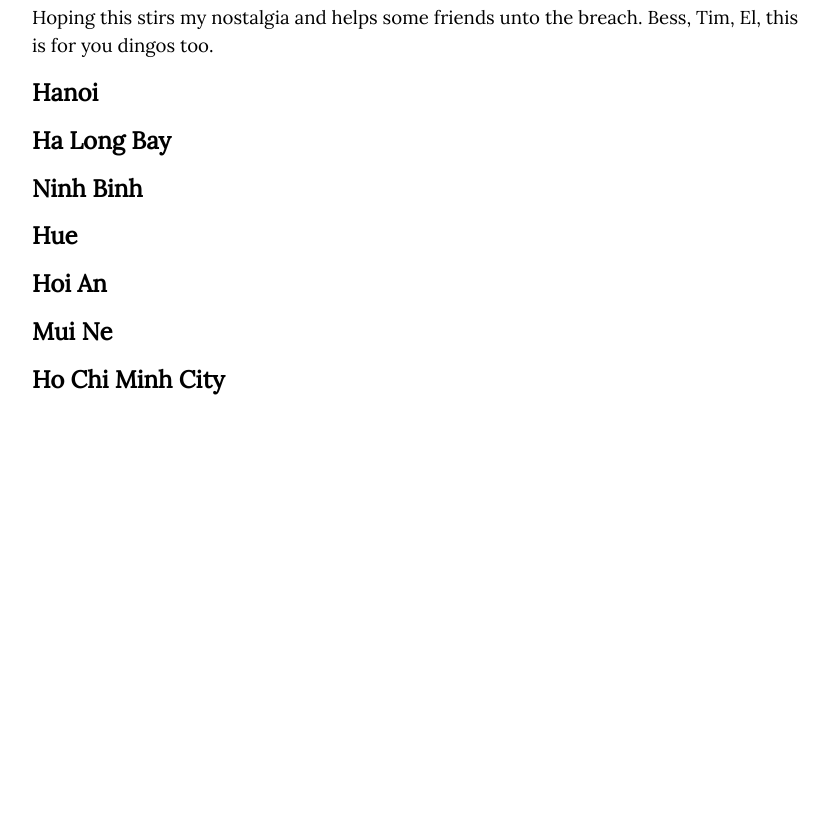
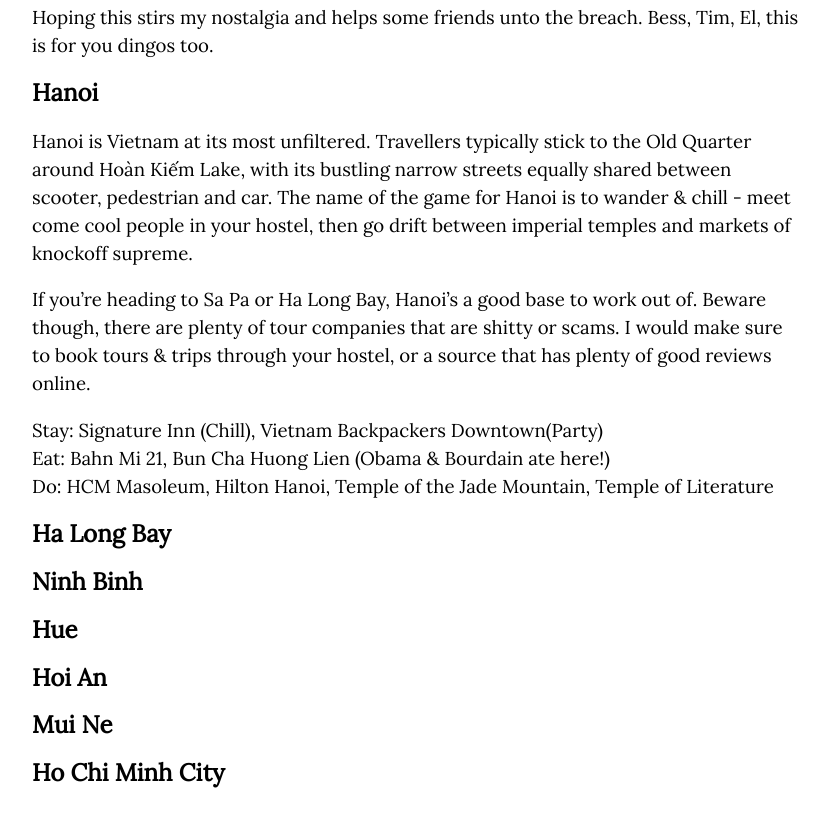
Before and after one commit to andrewlitt/andrewlitt.github.io, a plain HTML site: page 2018/12/28/AsiaPart1/index.html in a window 1280 px wide. Shown: the part 999-1825 px from the top of the page, without its empty margins (224-1053 px from the left). Before the commit the page ends 1473 px from the top, so only its background shows below. Drawn offline with Linux system fonts and the light colour scheme; a web font is replaced by a local one.

Commit message:
Site updated: 2019-01-01 21:51:21

```diff
--- a/2018/12/28/AsiaPart1/index.html
+++ b/2018/12/28/AsiaPart1/index.html
@@ -42,7 +42,10 @@
 <h2 id="Preface"><a href="#Preface" class="headerlink" title="Preface"></a>Preface</h2><p>In summer of 2018, I got the chance to do a bit of travelling - travelled Europe in May, and Southeast Asia from mid-June to late July. It was sweet, so I’m writing it down.</p>
 <p>While my trip started in Hong Kong and ended in Singapore, I’m going to start with Vietnam as a whole. Vietnam was overwhelmingly my favourite part of the journey. You’ll often hear the maxim of ‘vacation vs travel’, with the latter being a busier and more active way of moving through a trip. If this is you, Vietnam has much to offer.</p>
 <p>Hoping this stirs my nostalgia and helps some friends unto the breach. Bess, Tim, El, this is for you dingos too.</p>
-<h2 id="Hanoi"><a href="#Hanoi" class="headerlink" title="Hanoi"></a>Hanoi</h2><h2 id="Ha-Long-Bay"><a href="#Ha-Long-Bay" class="headerlink" title="Ha Long Bay"></a>Ha Long Bay</h2><h2 id="Ninh-Binh"><a href="#Ninh-Binh" class="headerlink" title="Ninh Binh"></a>Ninh Binh</h2><h2 id="Hue"><a href="#Hue" class="headerlink" title="Hue"></a>Hue</h2><h2 id="Hoi-An"><a href="#Hoi-An" class="headerlink" title="Hoi An"></a>Hoi An</h2><h2 id="Mui-Ne"><a href="#Mui-Ne" class="headerlink" title="Mui Ne"></a>Mui Ne</h2><h2 id="Ho-Chi-Minh-City"><a href="#Ho-Chi-Minh-City" class="headerlink" title="Ho Chi Minh City"></a>Ho Chi Minh City</h2>
+<h2 id="Hanoi"><a href="#Hanoi" class="headerlink" title="Hanoi"></a>Hanoi</h2><p>Hanoi is Vietnam at its most unfiltered. Travellers typically stick to the Old Quarter around Hoàn Kiếm Lake, with its bustling narrow streets equally shared between scooter, pedestrian and car. The name of the game for Hanoi is to wander &amp; chill - meet come cool people in your hostel, then go drift between imperial temples and markets of knockoff supreme.</p>
+<p>If you’re heading to Sa Pa or Ha Long Bay, Hanoi’s a good base to work out of. Beware though, there are plenty of tour companies that are shitty or scams. I would make sure to book tours &amp; trips through your hostel, or a source that has plenty of good reviews online.</p>
+<p>Stay: Signature Inn (Chill), Vietnam Backpackers Downtown(Party)<br>Eat: Bahn Mi 21, Bun Cha Huong Lien (Obama &amp; Bourdain ate here!)<br>Do: HCM Masoleum, Hilton Hanoi, Temple of the Jade Mountain, Temple of Literature</p>
+<h2 id="Ha-Long-Bay"><a href="#Ha-Long-Bay" class="headerlink" title="Ha Long Bay"></a>Ha Long Bay</h2><h2 id="Ninh-Binh"><a href="#Ninh-Binh" class="headerlink" title="Ninh Binh"></a>Ninh Binh</h2><h2 id="Hue"><a href="#Hue" class="headerlink" title="Hue"></a>Hue</h2><h2 id="Hoi-An"><a href="#Hoi-An" class="headerlink" title="Hoi An"></a>Hoi An</h2><h2 id="Mui-Ne"><a href="#Mui-Ne" class="headerlink" title="Mui Ne"></a>Mui Ne</h2><h2 id="Ho-Chi-Minh-City"><a href="#Ho-Chi-Minh-City" class="headerlink" title="Ho Chi Minh City"></a>Ho Chi Minh City</h2>
  </div>
 </div>
 
```
